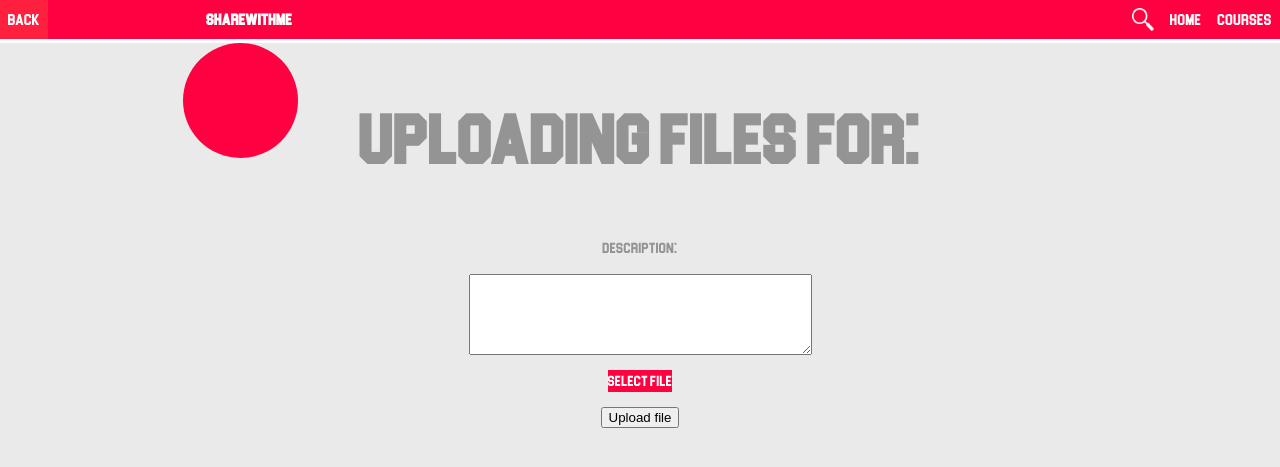
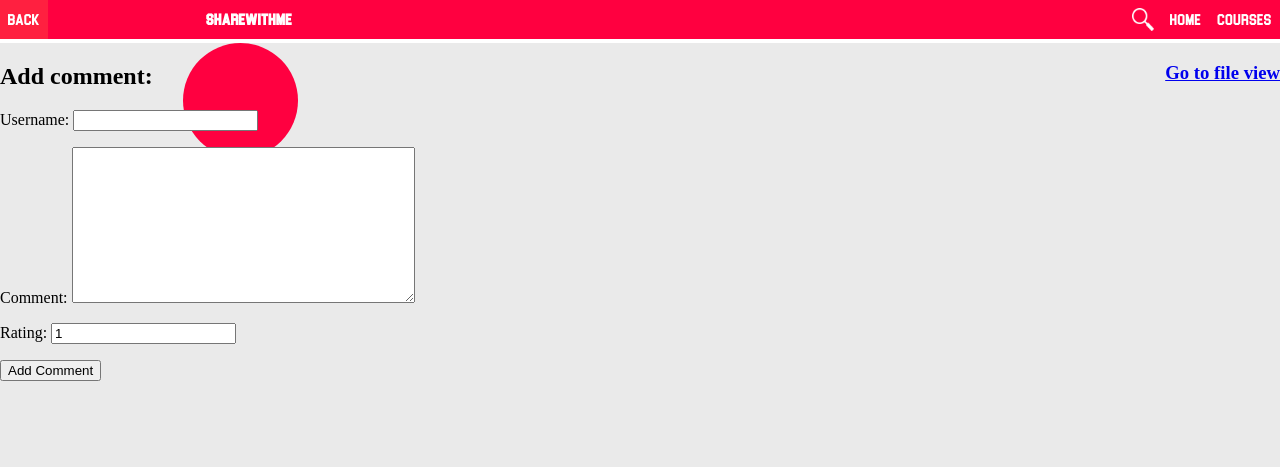
Before and after one commit to hpmalinova/Share-with-me, a Django app: page /home/courses/1/1/add-comment in a window 1280 px wide. Shown: the top 467 px of the page. Run offline with Django 3.2, Linux system fonts and the light colour scheme.

Commit message:
Fixed Comment Form

```diff
--- a/share_with_me/drive/templates/images/add_comment.html
+++ b/share_with_me/drive/templates/images/add_comment.html
@@ -2,7 +2,7 @@
 
 <h3><a href="{% url 'drive:images:detail' path image_id %}" style="float: right;">Go to file view</a></h3>
 
-<h2>Add comment: <strong>
+<h2>Add comment:</h2>
 
 <form method="POST" enctype="multipart/form-data">
   {% csrf_token %}
--- a/share_with_me/drive/templates/images/detail.html
+++ b/share_with_me/drive/templates/images/detail.html
@@ -11,10 +11,6 @@
 
     {% if image.file %}
         <div class="center">
-            <img style="max-height: 50%; max-width: 50%;" src="{{image.image.url}}" />
-
-        </div>
-        <div class="center">
             <button style=><a href="{{image.file.url}}">Download File</a></button>
         </div>
     {% else %}
@@ -23,7 +19,7 @@
     </div>
     {% endif %}
     <h1> Comments: </h1>
-    <u><a href="{% url 'drive:images:add_comment' path image.id%}" style="float: right;">Add comment</a></u>
+    <a href="{% url 'drive:images:add_comment' path image.id%}">Add comment</a>
 
     {% if comments %}
     <ul>
--- a/share_with_me/drive/urls.py
+++ b/share_with_me/drive/urls.py
@@ -12,7 +12,6 @@ images_patterns = [
     path('courses/<int:course>/<str:specialty>/<str:subject>/',
          images.detail_subject, name='detail_subject'),
     path('courses/<path:path>/upload', images.upload_file, name='upload_file'),
-    # path('courses/<int:course>/<str:specialty>/<str:subject>/list', images.list, name='list'),
     path('courses/<path:path>/list/', images.list, name='list'),
     path('courses/<path:path>/<int:image_id>/', images.detail, name='detail'),
     path('courses/<path:path>/<int:image_id>/add-comment', images.add_comment, name='add_comment'),
--- a/share_with_me/drive/views/images.py
+++ b/share_with_me/drive/views/images.py
@@ -192,7 +192,7 @@ def add_comment(request, path, image_id):
         form = CommentForm()
         return render(
             request,
-            'images/upload_file.html',
+            'images/add_comment.html',
             {
                 'form': form,
                 'path': path,
```
Also changed, not shown: share_with_me/drive/migrations/0006_auto_20200604_0935.py (added).
